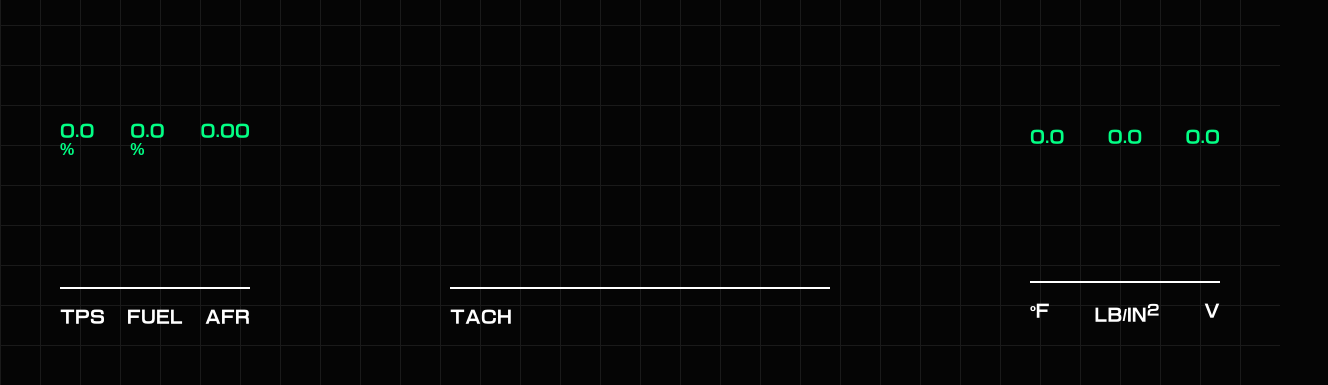
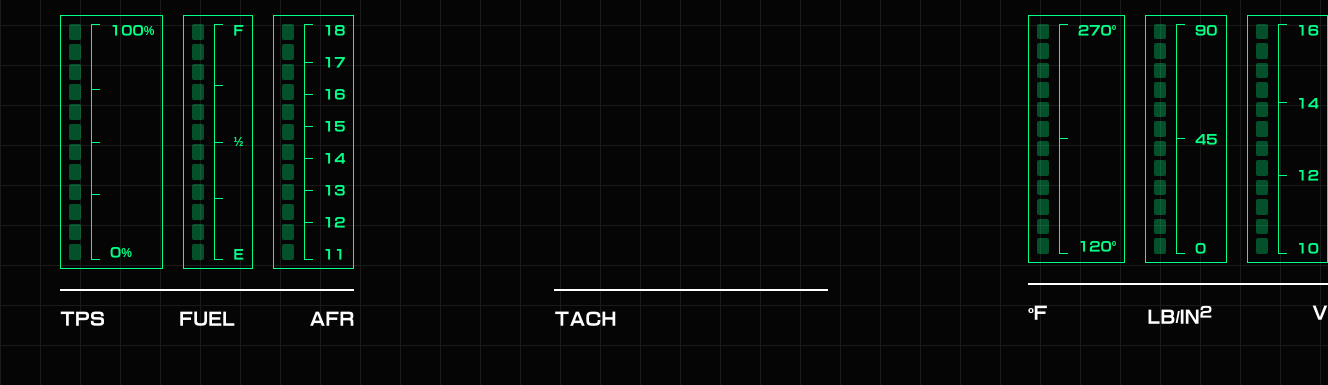
Before and after one commit to melanie/d21-dash, a website with bundled scripts: page src/index.html in a window 1280 px wide. Shown: the part 415-800 px from the top of the page, 1328 px wide, since content can reach past the window. Built offline with nearby package versions, Linux system fonts and the light colour scheme; files whose address does not match are found by name.

Commit message:
Add bar gauges

```diff
--- a/src/index.css
+++ b/src/index.css
@@ -9,6 +9,7 @@
   --color-lines: var(--color-gray-900);
   --color-label: var(--color-white);
 
+  --spacing-xxs: 10px;
   --spacing-xs: 20px;
   --spacing-sm: 60px;
   --spacing-md: 120px;
@@ -186,6 +187,71 @@ label {
   }
 
   & .gauge-group-body {
+    flex: 1;
+
+    & .gauge {
+      border: 1px solid var(--color-primary);
+      padding: 8px;
+      display: flex;
+      align-items: stretch;
+      justify-content: center;
+      gap: 16px;
+      flex: 1;
+
+      & .gauge-pips {
+        display: flex;
+        flex-basis: 60%;
+        flex-direction: column;
+        gap: 4px;
+
+        & span {
+          width: 100%;
+          padding: 3px;
+          background-color: var(--color-primary);
+          flex: 1;
+          border-radius: 2px;
+          opacity: 0.3;
+        }
+
+        & span.on {
+          opacity: 1;
+        }
+      }
+
+      & .gauge-legend {
+        display: flex;
+        flex-basis: 40%;
+        flex-direction: column;
+        justify-content: space-between;
+        gap: var(--spacing-xs);
+        border-left: 1px solid var(--color-primary);
+
+        & span {
+          font-size: var(--font-size-sm);
+          color: var(--color-primary);
+          display: flex;
+          align-items: center;
+          justify-content: flex-start;
+          gap: var(--spacing-xxs);
+
+          &:before {
+            content: '';
+            display: block;
+            width: .5rem;
+            height: 1px;
+            background-color: var(--color-primary);
+          }
+
+          &:first-child {
+            align-items: flex-start;
+          }
+
+          &:last-child {
+            align-items: flex-end;
+          }
+        }
+      }
+    }
   }
 
   & .gauge-group-footer {
--- a/src/index.html
+++ b/src/index.html
@@ -24,7 +24,6 @@
           <path d="M10.8,39.4v-7.8H.8v-15.1h10v-7.8l36.4,15.2-36.4,15.4h0ZM11.8,10.2v7.2H1.8v13.1h10v7.2l32.8-13.8L11.8,10.2Z"/>
         </svg></div>
     </div>
-
     <div class="row">
       <div class="gauge-group">
         <div class="gauge-group-header">
@@ -38,9 +37,78 @@
           <span></span>
         </div>
         <div class="gauge-group-body">
-          <div class="gauge"><span id="tps-val">0.0</span> %</div>
-          <div class="gauge"><span id="fuel-val">0.0</span> %</div>
-          <div class="gauge"><span id="afr-val">0.00</span></div>
+          <div class="gauge">
+            <div id="tps-pips" class="gauge-pips">
+              <span></span>
+              <span></span>
+              <span></span>
+              <span></span>
+              <span></span>
+              <span></span>
+              <span></span>
+              <span></span>
+              <span></span>
+              <span></span>
+              <span></span>
+              <span></span>
+            </div>
+            <div class="gauge-legend">
+              <span>100%</span>
+              <span></span>
+              <span></span>
+              <span></span>
+              <span>0%</span>
+            </div>
+          </div>
+          <div class="gauge">
+            <div id="fuel-pips" class="gauge-pips">
+              <span></span>
+              <span></span>
+              <span></span>
+              <span></span>
+              <span></span>
+              <span></span>
+              <span></span>
+              <span></span>
+              <span></span>
+              <span></span>
+              <span></span>
+              <span></span>
+            </div>
+            <div class="gauge-legend">
+              <span>F</span>
+              <span></span>
+              <span>½</span>
+              <span></span>
+              <span>E</span>
+            </div>
+          </div>
+          <div class="gauge">
+            <div id="afr-pips" class="gauge-pips">
+              <span></span>
+              <span></span>
+              <span></span>
+              <span></span>
+              <span></span>
+              <span></span>
+              <span></span>
+              <span></span>
+              <span></span>
+              <span></span>
+              <span></span>
+              <span></span>
+            </div>
+            <div class="gauge-legend">
+              <span>18</span>
+              <span>17</span>
+              <span>16</span>
+              <span>15</span>
+              <span>14</span>
+              <span>13</span>
+              <span>12</span>
+              <span>11</span>
+            </div>
+          </div>
         </div>
         <div class="gauge-group-footer">
           <label>TPS</label>
@@ -61,6 +129,7 @@
       <div class="gauge-group">
         <div class="gauge-group-header">
           <div class="gauge-group-header-icon">
+            <span id="coolant-alert" class="alert"></span>
             <svg viewBox="0 0 48 48">
               <path d="M15.8,36.4v-3.7c-7,3.4-6.3-3.9-15.8-.5v3.7c9.7-3.9,8.5,3.7,15.8.5Z"/>
               <path d="M32.2,32.7v3.7c7.3,3.4,6.1-4.4,15.8-.3v-3.9c-9.5-3.4-8.9,3.9-15.8.5Z"/>
@@ -87,9 +156,70 @@
           </div>
         </div>
         <div class="gauge-group-body">
-          <div class="gauge"><span id="coolant-val">0.0</span></div>
-          <div class="gauge"><span id="oil-pressure-val">0.0</span></div>
-          <div class="gauge"><span id="battery-val">0.0</span></div>
+          <div class="gauge">
+            <div id="coolant-pips" class="gauge-pips">
+              <span></span>
+              <span></span>
+              <span></span>
+              <span></span>
+              <span></span>
+              <span></span>
+              <span></span>
+              <span></span>
+              <span></span>
+              <span></span>
+              <span></span>
+              <span></span>
+            </div>
+            <div class="gauge-legend">
+              <span>270º</span>
+              <span></span>
+              <span>120º</span>
+            </div>
+          </div>
+          <div class="gauge">
+            <div id="oil-pressure-pips" class="gauge-pips">
+              <span></span>
+              <span></span>
+              <span></span>
+              <span></span>
+              <span></span>
+              <span></span>
+              <span></span>
+              <span></span>
+              <span></span>
+              <span></span>
+              <span></span>
+              <span></span>
+            </div>
+            <div class="gauge-legend">
+              <span>90</span>
+              <span>45</span>
+              <span>0</span>
+            </div>
+          </div>
+          <div class="gauge">
+            <div id="battery-pips" class="gauge-pips">
+              <span></span>
+              <span></span>
+              <span></span>
+              <span></span>
+              <span></span>
+              <span></span>
+              <span></span>
+              <span></span>
+              <span></span>
+              <span></span>
+              <span></span>
+              <span></span>
+            </div>
+            <div class="gauge-legend">
+              <span>16</span>
+              <span>14</span>
+              <span>12</span>
+              <span>10</span>
+            </div>
+          </div>
         </div>
         <div class="gauge-group-footer">
           <label>ºF</label>
--- a/src/renderer.ts
+++ b/src/renderer.ts
@@ -33,18 +33,30 @@ import './index.css';
 // 1. Cache the DOM elements
 const rpmEl = document.getElementById('rpm-val');
 const speedEl = document.getElementById('speed-val');
-const coolantEl = document.getElementById('coolant-val');
-const fuelEl = document.getElementById('fuel-val');
-const tpsEl = document.getElementById('tps-val');
-const afrEl = document.getElementById('afr-val');
+const coolantPips = document.getElementById('coolant-pips').querySelectorAll<HTMLSpanElement>('span');
+const fuelPips = document.getElementById('fuel-pips').querySelectorAll<HTMLSpanElement>('span');
+const tpsPips = document.getElementById('tps-pips').querySelectorAll<HTMLSpanElement>('span');
+const afrPips = document.getElementById('afr-pips').querySelectorAll<HTMLSpanElement>('span');
+const batteryPips = document.getElementById('battery-pips').querySelectorAll<HTMLSpanElement>('span');
+// CHANCE: No oil pressure in telemetry data
+// const oilPressurePips = document.getElementById('oil-pressure-pips').querySelectorAll<HTMLSpanElement>('span');
 const turnLeftEl = document.getElementById('turn-left');
 const turnRightEl = document.getElementById('turn-right');
 const gpsEl = document.getElementById('gps-val');
-const batteryEl = document.getElementById('battery-val');
 //const oilPressureEl = document.getElementById('oil-pressure-val');
 //const oilPressureAlertEl = document.getElementById('oil-pressure-alert');
 const fuelAlertEl = document.getElementById('fuel-alert');
 const batteryAlertEl = document.getElementById('battery-alert');
+
+// Light up a bar gauge: converts a value in [min, max] into a count of lit pips.
+// Pips fill from the bottom up (last span lights first).
+function updatePips(pips: NodeListOf<HTMLSpanElement>, value: number, max = 100, min = 0) {
+  const clamped = Math.min(Math.max(value, min), max);
+  const litCount = Math.round(((clamped - min) / (max - min)) * pips.length);
+  pips.forEach((pip, index) => {
+    pip.classList.toggle('on', index >= pips.length - litCount);
+  });
+}
 
 // 2. Listen for data from the Main process
 window.electronAPI.onTelemetryUpdate((data) => {
@@ -52,11 +64,12 @@ window.electronAPI.onTelemetryUpdate((data) => {
   rpmEl.textContent = data.rpm.toString().padStart(4, '0');
   speedEl.textContent = data.speed.toString().padStart(3, '0');
 
-  coolantEl.textContent = data.coolantTemp.toFixed(1);
-  fuelEl.textContent = data.fuelLevel.toFixed(1);
-  tpsEl.textContent = data.throttlePosition.toFixed(1);
-  afrEl.textContent = data.afr.toFixed(2);
-  batteryEl.textContent = data.batteryVoltage.toFixed(2);
+  updatePips(coolantPips, data.coolantTemp, 270, 120);
+  updatePips(fuelPips, data.fuelLevel);
+  updatePips(tpsPips, data.throttlePosition);
+  updatePips(afrPips, data.afr, 18, 10);
+  //updatePips(oilPressurePips, data.oilPressure, 90, 0);
+  updatePips(batteryPips, data.batteryVoltage, 16, 10);
   batteryAlertEl.classList.toggle('on', data.batteryVoltage < 12.0);
   //oilPressureAlertEl.classList.toggle('on', data.oilPressure < 30);
   fuelAlertEl.classList.toggle('on', data.fuelLevel < 25);
```
Also changed, not shown: 1 other file.
